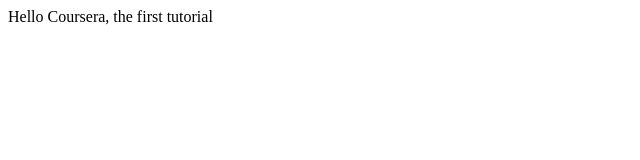
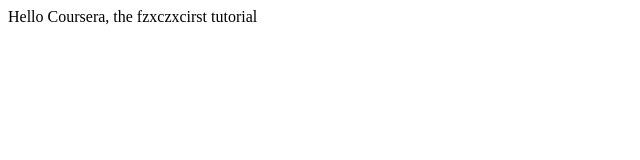
Before and after one commit to Follow-RachitAdhvaryu/Coursera---Angular-Js, a plain HTML site: page index.html in a window 1280 px wide. Shown: the full height of the page, 0-640 px from the left. Drawn offline with Linux system fonts and the light colour scheme.

Commit message:
First Web File

```diff
--- a/index.html
+++ b/index.html
@@ -4,6 +4,6 @@
     </title>
 </head>
 <body>
-    Hello Coursera, the first tutorial
+    Hello Coursera, the fzxczxcirst tutorial
 </body>
 </html>
```
